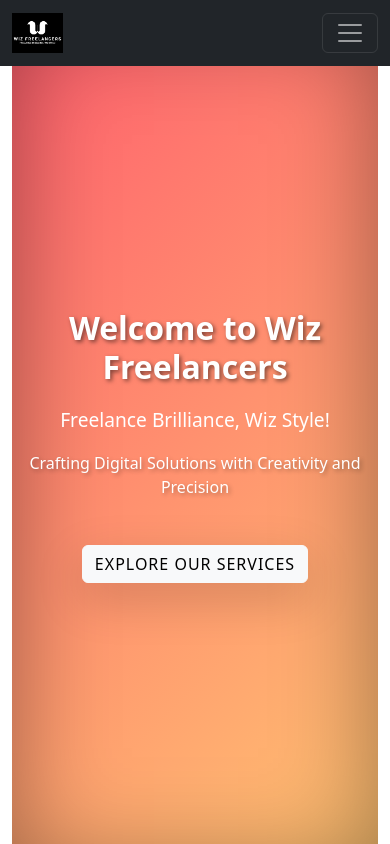
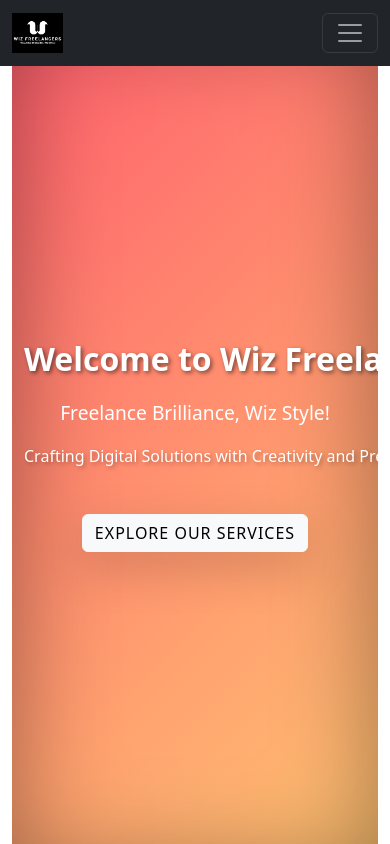
Before and after one commit to wiz-freelancers/wizfreelancers, a React (Create React App) app in the folder wiz/: page / in a window 390 px wide. Shown: the top 844 px of the page. Built offline with nearby package versions, Linux system fonts and the light colour scheme.

Commit message:
first commit

```diff
--- a/wiz/src/components/Home.css
+++ b/wiz/src/components/Home.css
@@ -3,7 +3,7 @@
     position: relative;
     background-image: linear-gradient(135deg, #FF5F6D, #FFC371);
     background-size: cover;
-    background-position: center center; /* Ensure the background is always centered */
+    background-position: center center;
     color: white;
     display: flex;
     flex-direction: column;
@@ -16,8 +16,9 @@
     overflow: hidden;
     box-shadow: inset 0 0 100px rgba(0, 0, 0, 0.4);
     animation: gradientAnimation 10s ease infinite;
-    padding: 0 30px; /* Remove extra vertical padding */
-    margin: 0; /* Remove margin */
+    padding: 0 30px;
+    margin: 0;
+    white-space: nowrap; /* Prevent text wrapping */
 }
 
 /* Add subtle animation on background */
@@ -39,44 +40,47 @@
     font-weight: bold;
     animation: fadeIn 1s ease-in-out;
     margin-bottom: 20px;
-    text-shadow: 2px 2px 4px rgba(0, 0, 0, 0.5); /* Added text-shadow for better visibility */
+    text-shadow: 2px 2px 4px rgba(0, 0, 0, 0.5);
+    white-space: nowrap; /* Prevent text wrapping */
 }
 
 .hero-slogan {
     font-size: 1.5rem;
     margin-top: 10px;
+    white-space: nowrap; /* Prevent text wrapping */
 }
 
 .hero-subtitle {
     font-size: 1.2rem;
     margin-top: 15px;
     text-shadow: 2px 2px 4px rgba(0, 0, 0, 0.3);
+    white-space: nowrap; /* Prevent text wrapping */
 }
 
 /* Hero Section Button */
 .hero-btn {
     margin-top: 30px;
-    padding: 12px 30px; /* Slightly larger padding for better clickability */
+    padding: 12px 30px;
     font-size: 1.2rem;
     border-radius: 30px;
     transition: all 0.3s ease-in-out;
-    background-color: #007bff; /* More noticeable background color */
+    background-color: #007bff;
     border: none;
     color: white;
     text-transform: uppercase;
     letter-spacing: 1px;
-    box-shadow: 0 4px 10px rgba(0, 0, 0, 0.2); /* Added shadow for depth */
+    box-shadow: 0 4px 10px rgba(0, 0, 0, 0.2);
 }
 
 .hero-btn:hover {
     background-color: #0056b3;
-    box-shadow: 0 6px 15px rgba(0, 0, 0, 0.3); /* Enhanced shadow on hover */
+    box-shadow: 0 6px 15px rgba(0, 0, 0, 0.3);
 }
 
 /* Responsive Adjustments */
 @media (max-width: 1024px) {
     .hero-section {
-        padding: 0 20px; /* Less padding for tablets */
+        padding: 0 20px;
     }
 
     .hero-title {
@@ -99,7 +103,7 @@
 
 @media (max-width: 768px) {
     .hero-section {
-        padding: 0 15px; /* Adjust padding for smaller mobile screens */
+        padding: 0 15px;
     }
 
     .hero-title {
@@ -122,7 +126,7 @@
 
 @media (max-width: 480px) {
     .hero-section {
-        padding: 0 10px; /* Minimal padding for very small screens */
+        padding: 0 10px;
     }
 
     .hero-title {
@@ -142,6 +146,7 @@
         font-size: 0.9rem;
     }
 }
+
 
 
 /* Services Section */
```
